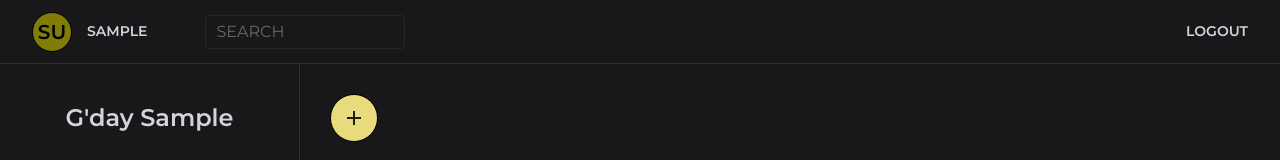
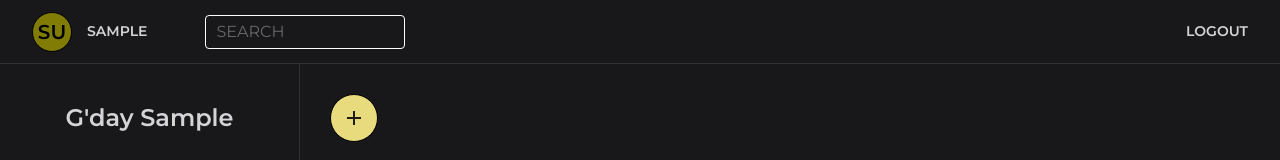
Before and after one commit to brianaung/flying-spaghetti, a React (Create React App) app in the folder client/: page /dashboard/folders in a window 1280 px wide. Shown: the top 160 px of the page. Built offline with nearby package versions, Linux system fonts and the light colour scheme; no server answers; sample sign-in values are in the browser's storage.

Commit message:
searchbar border

```diff
--- a/client/src/components/Searchbar.js
+++ b/client/src/components/Searchbar.js
@@ -8,7 +8,7 @@ const Search = styled('div')(({ theme }) => ({
   // backgroundColor: theme.palette.background.main,
   borderRadius: theme.shape.borderRadius,
   border: 'solid 1px',
-  borderColor: theme.palette.primary.main,
+  // borderColor: theme.palette.primary.main,
   width: '200px',
   marginRight: 'auto',
   padding: '0 10px'
```
